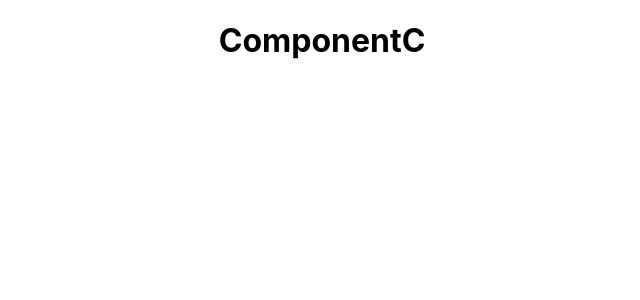
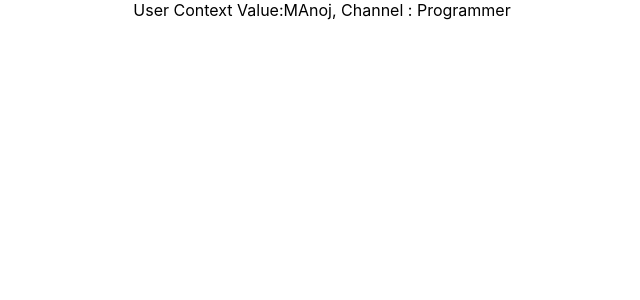
Before and after one commit to Manojj999/React-Hooks, a React (Create React App) app: page / in a window 1280 px wide. Shown: the top 300 px of the page, without its empty margins (318-958 px from the left). Built offline with nearby package versions, Linux system fonts and the light colour scheme.

Commit message:
use of Context

```diff
--- a/src/App.js
+++ b/src/App.js
@@ -2,7 +2,7 @@
 import './App.css';
 // import IntervalHookCounter from './components/IntervalHookCounter';
 // import DataFetching from './components/DataFetching';
-import ComponentC from './components/Context/ComponentC';
+import ComponentF from './components/Context/ComponentF';
 // import Counter from './components/Counter';
 // import HookCounter from './components/HookCounter';
 // import HookCounterTwo from './components/HookCounterTwo';
@@ -13,6 +13,7 @@
 // import MouseContainer from './components/MouseContainer';
 
 export const UserContext = React.createContext()
+export const ChannelContext = React.createContext()
 
 function App() {
   return (
@@ -29,7 +30,10 @@
       {/* <DataFetching/> */}
 
       <UserContext.Provider value={'MAnoj'}>
-        <ComponentC />
+        <ChannelContext.Provider value={'Programmer'}>
+
+        <ComponentF />
+        </ChannelContext.Provider>
       </UserContext.Provider>
 
     </div>
--- a/src/components/Context/ComponentF.jsx
+++ b/src/components/Context/ComponentF.jsx
@@ -1,20 +1,24 @@
-import React from 'react'
-import {UserContext} from '../../App';
+import React from "react";
+import { UserContext, ChannelContext } from "../../App";
 function ComponentF() {
   return (
     <div>
       <UserContext.Consumer>
+        {(user) => {
+          return(
+          <ChannelContext.Consumer>
               {
-                    user => {
-                        return <div>
-                            User Context Value:{user}
-                        </div>
+                  channel => {
+                  return <div>User Context Value:{user}, Channel : {channel}</div>
                   }
               }
+          </ChannelContext.Consumer>)
+
+
+        }}
       </UserContext.Consumer>
-
     </div>
-    )
+  );
 }
 
-export default ComponentF
+export default ComponentF;
```
Lines whose indentation alone changed are shown as unchanged.
